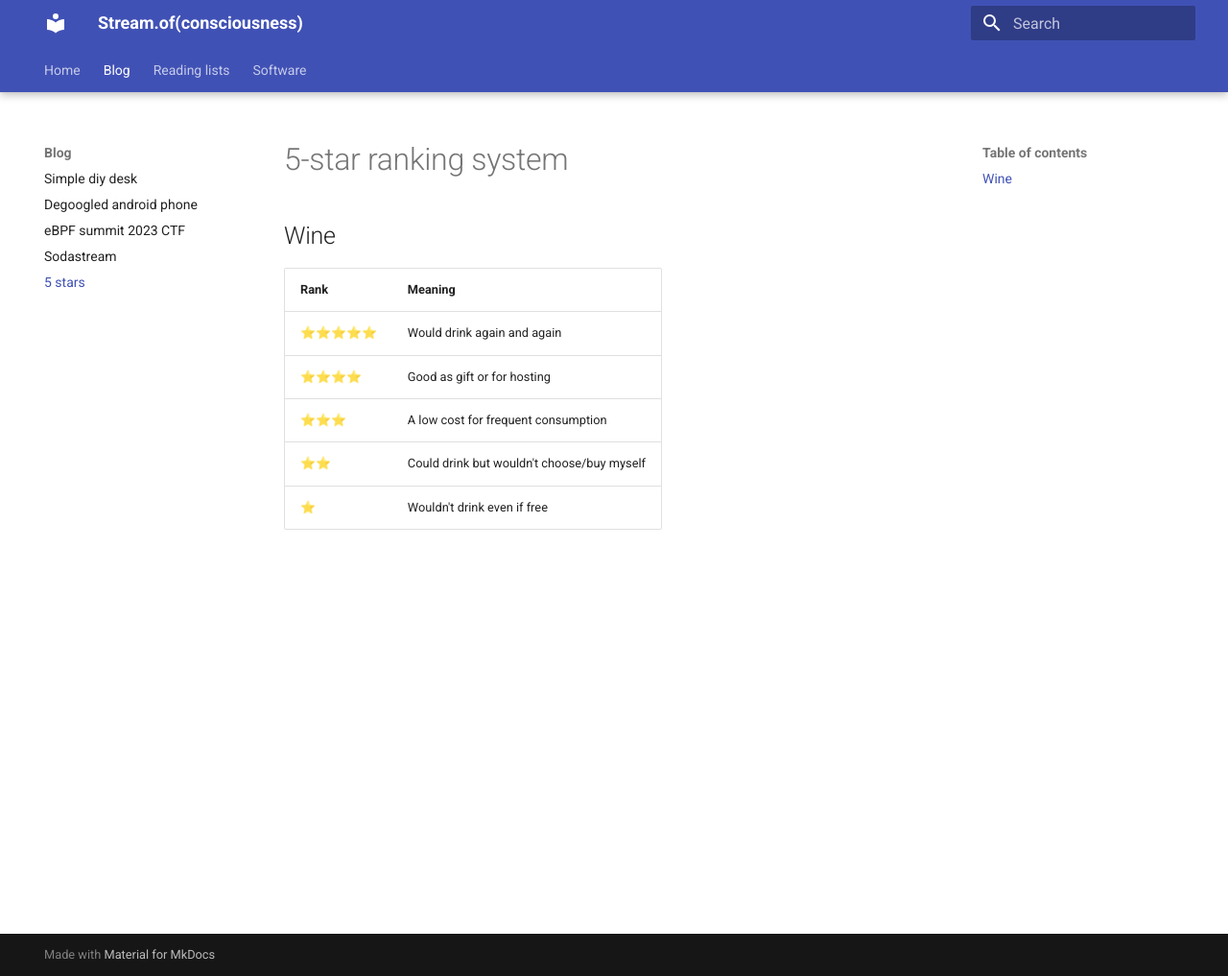
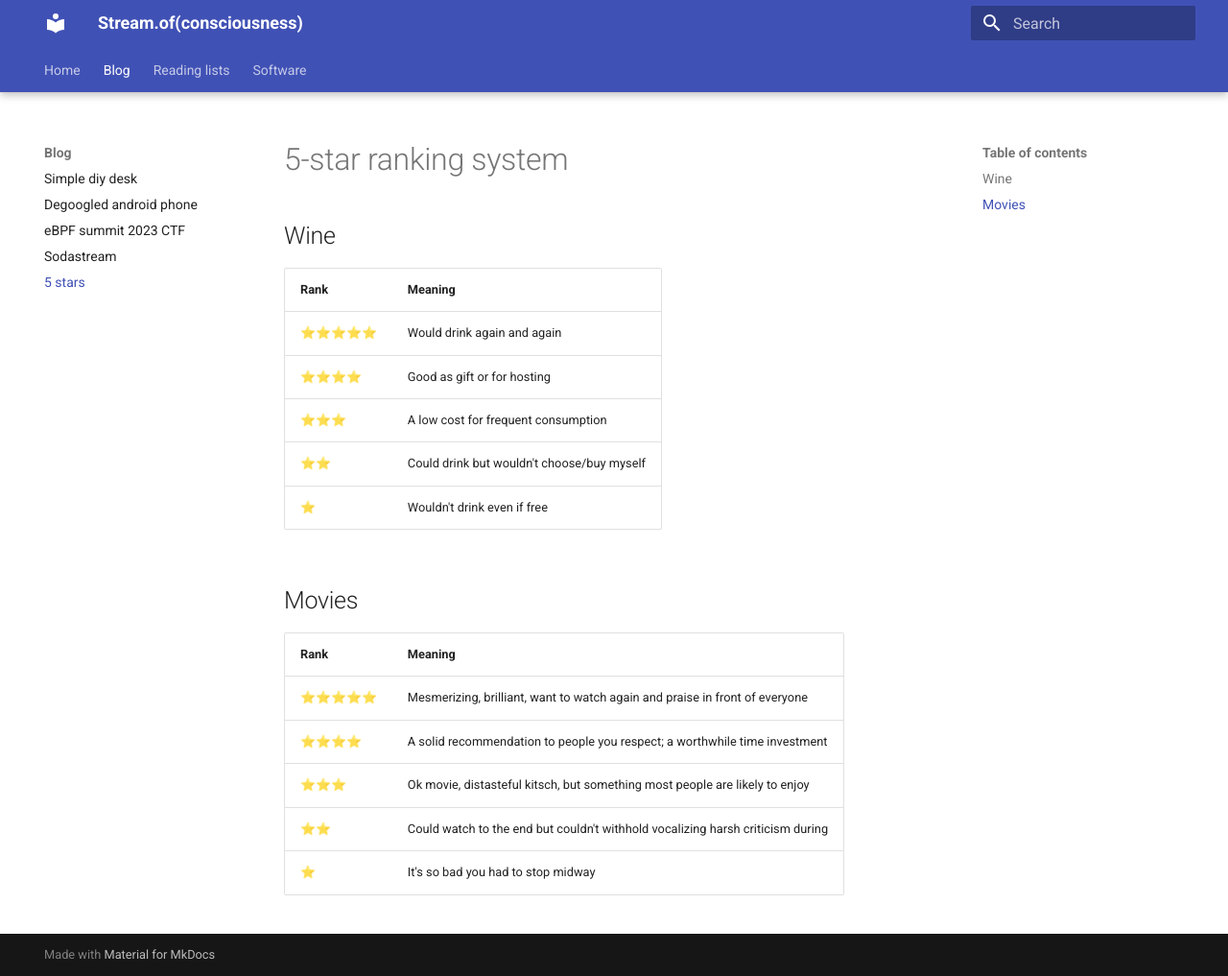
Before and after one commit to sed-i/sed-i.github.io, an MkDocs documentation site: the page built from docs/blog/five-star-rank.md, in a window 1280 px wide and 1017 px high. Shown: the whole window at 96% size. Built offline with MkDocs 1.6.1 and Material for MkDocs 9.7.7, drawn with Linux system fonts in a browser that asks for light colours.

Commit message:
Add 5 star section

```diff
--- a/docs/blog/five-star-rank.md
+++ b/docs/blog/five-star-rank.md
@@ -9,3 +9,14 @@
 | ⭐⭐⭐   | A low cost for frequent consumption        |
 | ⭐⭐    | Could drink but wouldn't choose/buy myself |
 | ⭐     | Wouldn't drink even if free                |
+
+
+## Movies
+
+| Rank  | Meaning                                                                        |
+|-------|--------------------------------------------------------------------------------|
+| ⭐⭐⭐⭐⭐ | Mesmerizing, brilliant, want to watch again and praise in front of everyone    |
+| ⭐⭐⭐⭐  | A solid recommendation to people you respect; a worthwhile time investment     |
+| ⭐⭐⭐   | Ok movie, distasteful kitsch, but something most people are likely to enjoy    |
+| ⭐⭐    | Could watch to the end but couldn't withhold vocalizing harsh criticism during |
+| ⭐     | It's so bad you had to stop midway                                             |
```
